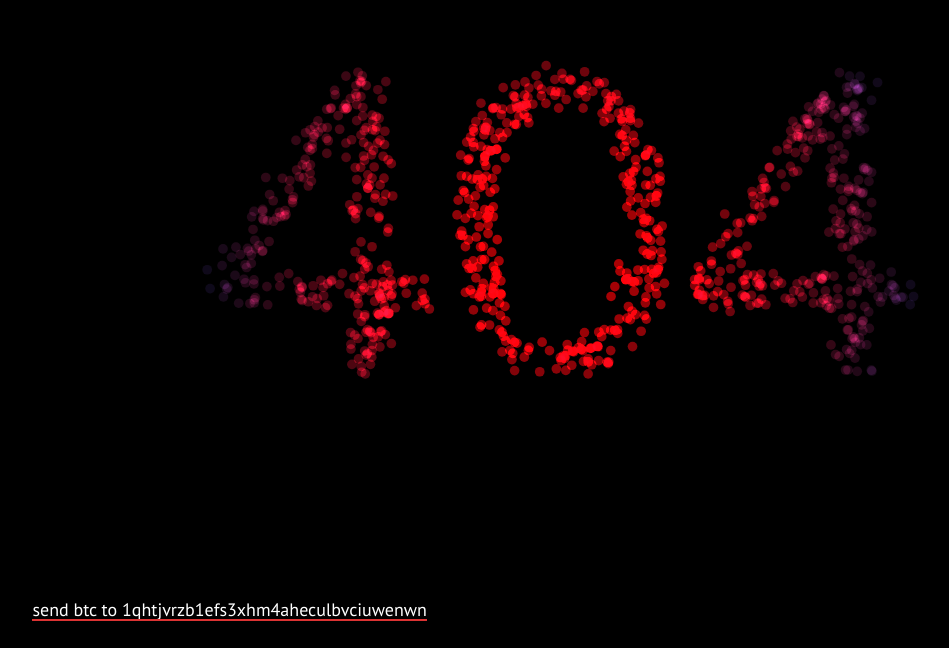
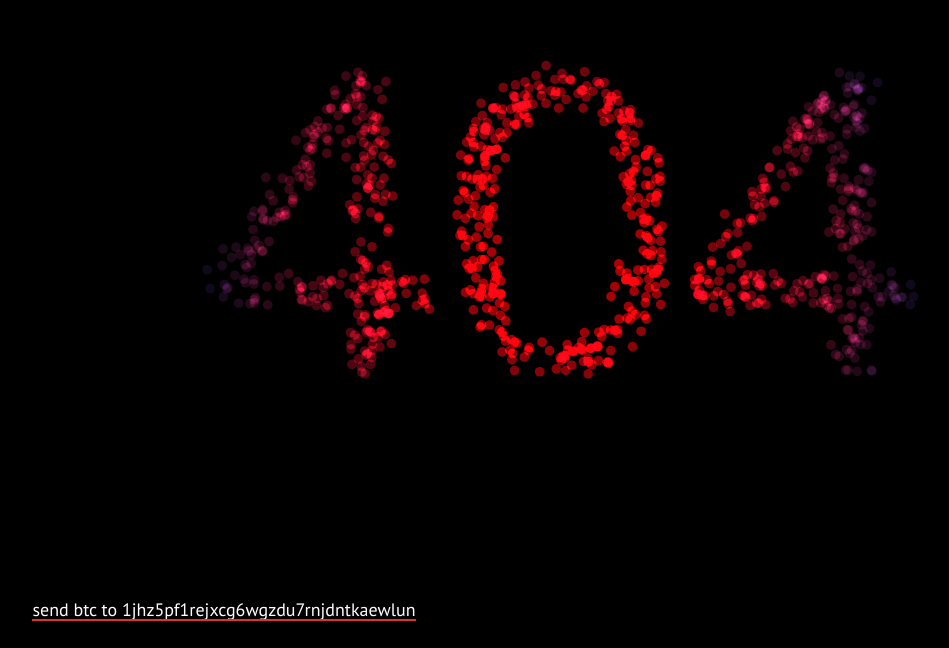
Before and after one commit to Draxxi/404, a plain HTML site: page index.html in a window 1280 px wide. Shown: the part 152-800 px from the top of the page, without its empty margins (78-1027 px from the left). Drawn offline with Linux system fonts and the light colour scheme; animation ran at ten frames a second; a small style sheet from the web is missing; a web font is replaced by a local one.

Commit message:
Update index.html

```diff
--- a/index.html
+++ b/index.html
@@ -45,7 +45,7 @@
 		<ul class="Footer-menu">
 
 			<li class="team vAligner">
-				<a class="link-st vItem" href="">Send BTC to 1QHtJvrzb1EFs3xhM4AHECULbVciUwenwN</a>
+				<a class="link-st vItem" href="">Send BTC to 1Jhz5pF1ReJXCg6WGZDu7rnJDntKAewLun</a>
 			</li>
 		</ul>
 	</div>
```
